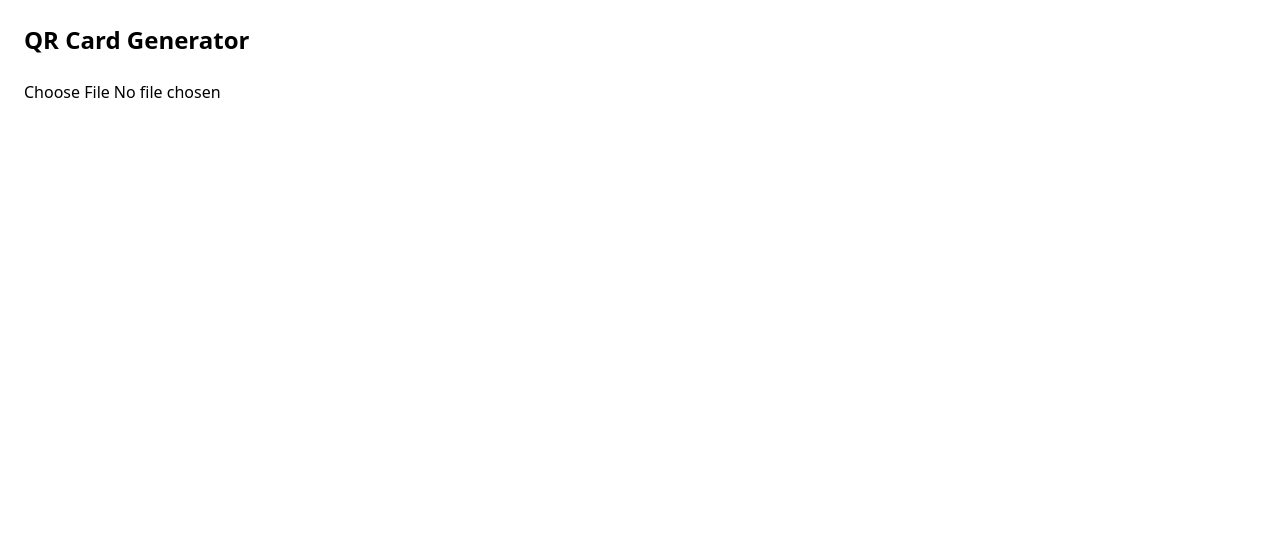
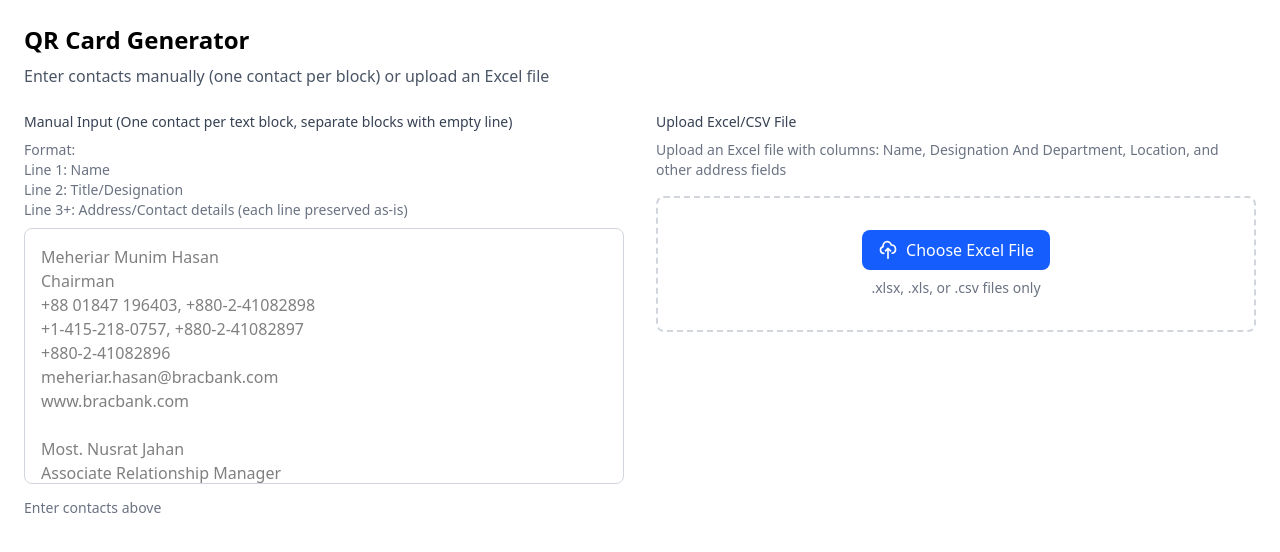
Before and after one commit to JavaScriptForEverything/qr-code-generator, a React (Vite) app: page / in a window 1280 px wide. Shown: the top 552 px of the page. Built offline with nearby package versions, Linux system fonts and the light colour scheme.

Commit message:
with input and file upload

```diff
--- a/src/App.tsx
+++ b/src/App.tsx
@@ -1,4 +1,4 @@
-import React, { useRef, useState } from "react";
+import React, { useRef, useState, useEffect } from "react";
 import * as XLSX from "xlsx";
 import QRCode from "qrcode";
 
@@ -9,6 +9,7 @@ export interface Contact {
   location: string;
   address: string;
   qrDataUrl?: string;
+  rawText?: string; // Store the original text
 }
 
 /* ---------------- vCard helpers ---------------- */
@@ -22,17 +23,59 @@ function escapeVCardText(text: string) {
 }
 
 function buildVCard(c: Contact): string {
-  return [
+  // Use the raw text directly for the vCard
+  const lines = c.rawText?.split('\n') || [];
+  const vcardLines = [
     "BEGIN:VCARD",
     "VERSION:3.0",
     `FN:${escapeVCardText(c.name)}`,
     c.designation && `TITLE:${escapeVCardText(c.designation)}`,
-    c.location && `ORG:${escapeVCardText(c.location)}`,
+    // Include all address lines in the NOTE field
     c.address && `NOTE:${escapeVCardText(c.address)}`,
     "END:VCARD",
   ]
     .filter(Boolean)
     .join("\n");
+
+  return vcardLines;
+}
+
+/* ---------------- Text Input Processing ---------------- */
+
+function parseTextInput(text: string): Contact[] {
+  const blocks = text.trim().split('\n\n').filter(block => block.trim() !== '');
+  const contacts: Contact[] = [];
+
+  blocks.forEach((block, idx) => {
+    const lines = block.split('\n').map(line => line.trim()).filter(line => line !== '');
+
+    if (lines.length === 0) return;
+
+    // First line is name
+    const name = lines[0] || "";
+
+    // Second line is designation/title (if exists)
+    const designation = lines.length > 1 ? lines[1] : "";
+
+    // Third line is location (if exists) - but we're not using location separately for text input
+    const location = lines.length > 2 ? lines[2] : "";
+
+    // Remaining lines (from line 3 onward) become address
+    // For text input, we want to preserve ALL lines after name and designation
+    const addressLines = lines.slice(2).filter(line => line !== "");
+    const address = addressLines.join("\n");
+
+    contacts.push({
+      id: `contact-${Date.now()}-${idx}`,
+      name,
+      designation,
+      location: "", // Not using location for text input
+      address,
+      rawText: block, // Store original text block
+    });
+  });
+
+  return contacts;
 }
 
 /* ---------------- App ---------------- */
@@ -40,7 +83,18 @@ function buildVCard(c: Contact): string {
 export default function App() {
   const [contacts, setContacts] = useState<Contact[]>([]);
   const [isDownloading, setIsDownloading] = useState(false);
+  const [textInput, setTextInput] = useState<string>("");
   const fileRef = useRef<HTMLInputElement | null>(null);
+
+  // Process text input when it changes
+  useEffect(() => {
+    if (textInput.trim()) {
+      const parsedContacts = parseTextInput(textInput);
+      generateQRCodesAndSet(parsedContacts);
+    } else {
+      setContacts([]);
+    }
+  }, [textInput]);
 
   /* -------- Excel Import -------- */
 
@@ -60,11 +114,6 @@ export default function App() {
       const designation = String(row["Designation And Department"] || "").trim();
       const location = String(row["Location"] || "").trim();
 
-      /**
-       * IMPORTANT:
-       * Take ALL columns except Name & Designation & Location
-       * and print them line-by-line
-       */
       const addressLines = Object.entries(row)
         .filter(
           ([key, value]) =>
@@ -78,7 +127,7 @@ export default function App() {
         name,
         designation,
         location,
-        address: addressLines.join("\n"), // 👈 line-by-line
+        address: addressLines.join("\n"),
       };
     });
 
@@ -105,7 +154,8 @@ export default function App() {
   }
 
   async function downloadQRasSVG(c: Contact, index: number) {
-    const svg = await QRCode.toString(buildVCard(c), {
+    const vcard = buildVCard(c);
+    const svg = await QRCode.toString(vcard, {
       type: "svg",
       errorCorrectionLevel: "M",
       margin: 2,
@@ -142,61 +192,169 @@ export default function App() {
     <div className="max-w-7xl mx-auto p-6">
       <header className="mb-6">
         <h1 className="text-2xl font-bold">QR Card Generator</h1>
+        <p className="text-gray-600 mt-2">Enter contacts manually (one contact per block) or upload an Excel file</p>
       </header>
 
+      <div className="grid grid-cols-1 lg:grid-cols-2 gap-8 mb-8">
+        {/* Left Column - Text Input */}
+        <div className="space-y-4">
+          <div>
+            <label className="block text-sm font-medium text-gray-700 mb-2">
+              Manual Input (One contact per text block, separate blocks with empty line)
+            </label>
+            <p className="text-sm text-gray-500 mb-2">
+              Format: <br />
+              Line 1: Name <br />
+              Line 2: Title/Designation <br />
+              Line 3+: Address/Contact details (each line preserved as-is)
+            </p>
+            <textarea
+              value={textInput}
+              onChange={(e) => setTextInput(e.target.value)}
+              placeholder={`Meheriar Munim Hasan
+Chairman
++88 01847 196403, +880-2-41082898
++1-415-218-0757, +880-2-41082897
++880-2-41082896
+meheriar.hasan@bracbank.com
+www.bracbank.com
+
+Most. Nusrat Jahan
+Associate Relationship Manager
+Rokeyasarani Branch
+Cemcon EL Mercado, 1st Floor
+Phone: 01716102732
+Email: nusrat.jahan@bracbank.com`}
+              className="w-full h-64 p-4 border border-gray-300 rounded-lg resize-none focus:ring-2 focus:ring-blue-500 focus:border-blue-500"
+              rows={10}
+            />
+            <p className="text-sm text-gray-500 mt-2">
+              {contacts.length > 0 ? `${contacts.length} contact(s) detected` : 'Enter contacts above'}
+            </p>
+          </div>
+        </div>
+
+        {/* Right Column - File Upload */}
+        <div className="space-y-4">
+          <div>
+            <label className="block text-sm font-medium text-gray-700 mb-2">
+              Upload Excel/CSV File
+            </label>
+            <p className="text-sm text-gray-500 mb-4">
+              Upload an Excel file with columns: Name, Designation And Department, Location, and other address fields
+            </p>
+            <div className="border-2 border-dashed border-gray-300 rounded-lg p-8 text-center">
               <input
                 ref={fileRef}
                 type="file"
                 accept=".xlsx,.xls,.csv"
                 onChange={handleFile}
-        className="mb-6"
+                className="hidden"
+                id="file-upload"
               />
+              <label
+                htmlFor="file-upload"
+                className="cursor-pointer inline-flex items-center px-4 py-2 bg-blue-600 text-white rounded-lg hover:bg-blue-700 transition-colors"
+              >
+                <svg className="w-5 h-5 mr-2" fill="none" stroke="currentColor" viewBox="0 0 24 24" xmlns="http://www.w3.org/2000/svg">
+                  <path strokeLinecap="round" strokeLinejoin="round" strokeWidth={2} d="M7 16a4 4 0 01-.88-7.903A5 5 0 1115.9 6L16 6a5 5 0 011 9.9M15 13l-3-3m0 0l-3 3m3-3v12" />
+                </svg>
+                Choose Excel File
+              </label>
+              <p className="text-sm text-gray-500 mt-2">
+                .xlsx, .xls, or .csv files only
+              </p>
+            </div>
+          </div>
 
           {contacts.length > 0 && (
+            <div className="bg-gray-50 p-4 rounded-lg">
+              <div className="flex items-center justify-between">
+                <div>
+                  <h3 className="font-medium">Ready to Download</h3>
+                  <p className="text-sm text-gray-600">{contacts.length} QR code(s) generated</p>
+                </div>
                 <button
                   onClick={downloadAllQRCodes}
                   disabled={isDownloading}
-          className="mb-6 bg-green-600 text-white px-6 py-2 rounded"
+                  className="bg-green-600 text-white px-6 py-2 rounded-lg hover:bg-green-700 disabled:opacity-50 disabled:cursor-not-allowed flex items-center"
                 >
-          Download All ({contacts.length})
+                  {isDownloading ? (
+                    <>
+                      <svg className="animate-spin h-4 w-4 mr-2 text-white" fill="none" viewBox="0 0 24 24" xmlns="http://www.w3.org/2000/svg">
+                        <circle className="opacity-25" cx="12" cy="12" r="10" stroke="currentColor" strokeWidth="4"></circle>
+                        <path className="opacity-75" fill="currentColor" d="M4 12a8 8 0 018-8V0C5.373 0 0 5.373 0 12h4zm2 5.291A7.962 7.962 0 014 12H0c0 3.042 1.135 5.824 3 7.938l3-2.647z"></path>
+                      </svg>
+                      Downloading...
+                    </>
+                  ) : (
+                    <>
+                      <svg className="w-4 h-4 mr-2" fill="none" stroke="currentColor" viewBox="0 0 24 24" xmlns="http://www.w3.org/2000/svg">
+                        <path strokeLinecap="round" strokeLinejoin="round" strokeWidth={2} d="M4 16v1a3 3 0 003 3h10a3 3 0 003-3v-1m-4-4l-4 4m0 0l-4-4m4 4V4" />
+                      </svg>
+                      Download All
+                    </>
+                  )}
                 </button>
+              </div>
+            </div>
           )}
-
-      <div className="grid grid-cols-1 md:grid-cols-2 gap-6">
-        {contacts.map((c, i) => (
-          <div key={c.id} className="bg-white p-4 rounded shadow w-[600px]">
-            <div className="flex gap-4">
-              <div className="flex-1">
-                <h3 className="text-xl font-bold">{c.name}</h3>
-
-                {/* ✅ designation ONLY ONCE */}
-                <p className="text-sm text-blue-700 font-medium">
-                  {c.designation}
-                </p>
-
-                <div className="mt-2 text-sm text-gray-700 whitespace-pre-line">
-                  {c.address}
         </div>
       </div>
 
-              <div className="w-40">
+      {/* QR Cards Display */}
+      {contacts.length > 0 && (
+        <div className="mt-8">
+          <h2 className="text-xl font-semibold mb-4">Generated Cards ({contacts.length})</h2>
+          <div className="grid grid-cols-1 md:grid-cols-2 gap-6">
+            {contacts.map((c, i) => (
+              <div key={c.id} className="bg-white p-4 rounded-lg shadow-md border border-gray-200">
+                <div className="flex gap-4">
+                  <div className="flex-1">
+                    <h3 className="text-xl font-bold text-gray-800">{c.name}</h3>
+
+                    {c.designation && (
+                      <p className="text-sm text-blue-700 font-medium mt-1">
+                        {c.designation}
+                      </p>
+                    )}
+
+                    {c.address && (
+                      <div className="mt-3 text-sm text-gray-700 whitespace-pre-line bg-gray-50 p-3 rounded">
+                        {c.address.split('\n').map((line, idx) => (
+                          <div key={idx}>{line}</div>
+                        ))}
+                      </div>
+                    )}
+                  </div>
+
+                  <div className="flex flex-col items-center">
                     <img
                       src={c.qrDataUrl}
-                  alt="QR"
-                  className="w-40 h-40 border"
+                      alt="QR Code"
+                      className="w-32 h-32 border-2 border-gray-300 rounded"
                     />
+                    <button
+                      onClick={() => downloadQRasSVG(c, i)}
+                      className="mt-3 text-sm border border-blue-600 text-blue-600 px-3 py-1 rounded hover:bg-blue-50 transition-colors"
+                    >
+                      Download QR
+                    </button>
                   </div>
                 </div>
 
-            <button
-              onClick={() => downloadQRasSVG(c, i)}
-              className="mt-4 w-full border border-blue-600 text-blue-600 py-2 rounded"
-            >
-              Download QR (SVG)
-            </button>
+                {/* QR Data Preview (for debugging) */}
+                <div className="mt-3 text-xs text-gray-500 bg-gray-100 p-2 rounded overflow-auto max-h-20">
+                  <div className="font-medium">QR contains:</div>
+                  <div className="whitespace-pre-wrap font-mono">
+                    {buildVCard(c)}
+                  </div>
+                </div>
               </div>
             ))}
           </div>
         </div>
+      )}
+    </div>
   );
 }
```
Lines whose indentation alone changed are shown as unchanged.
